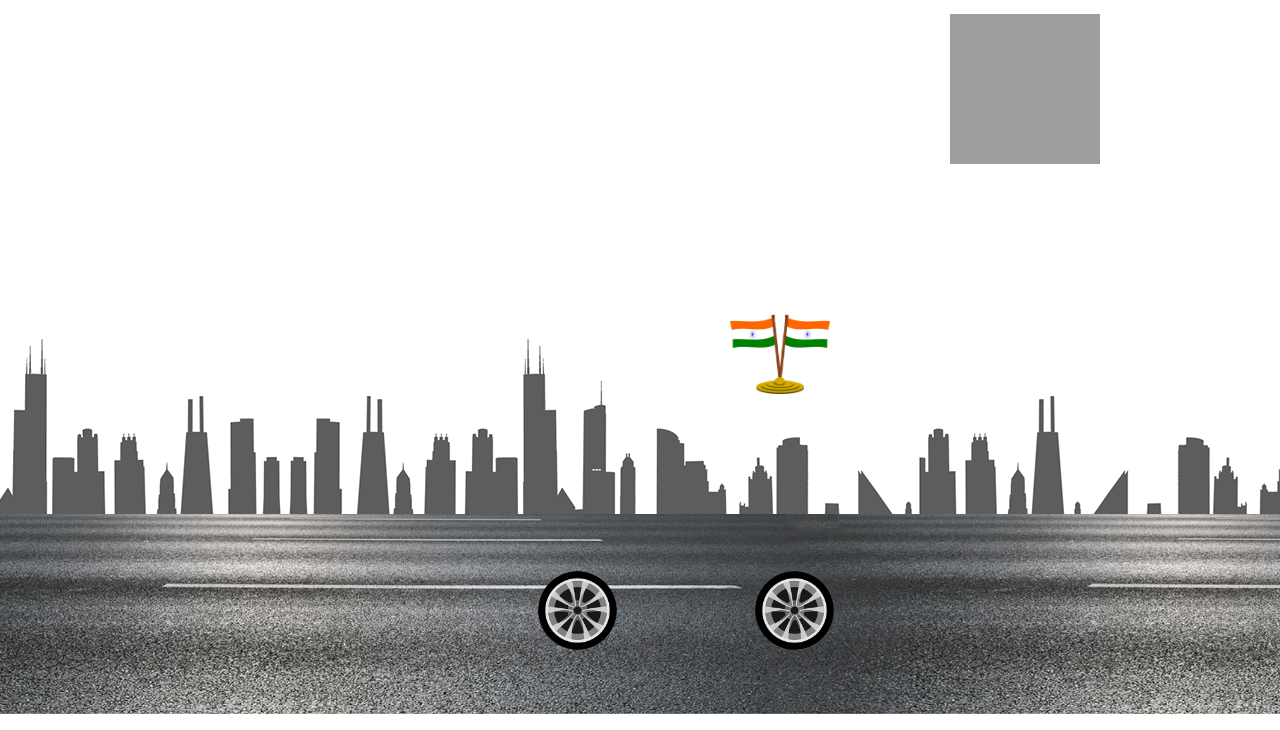
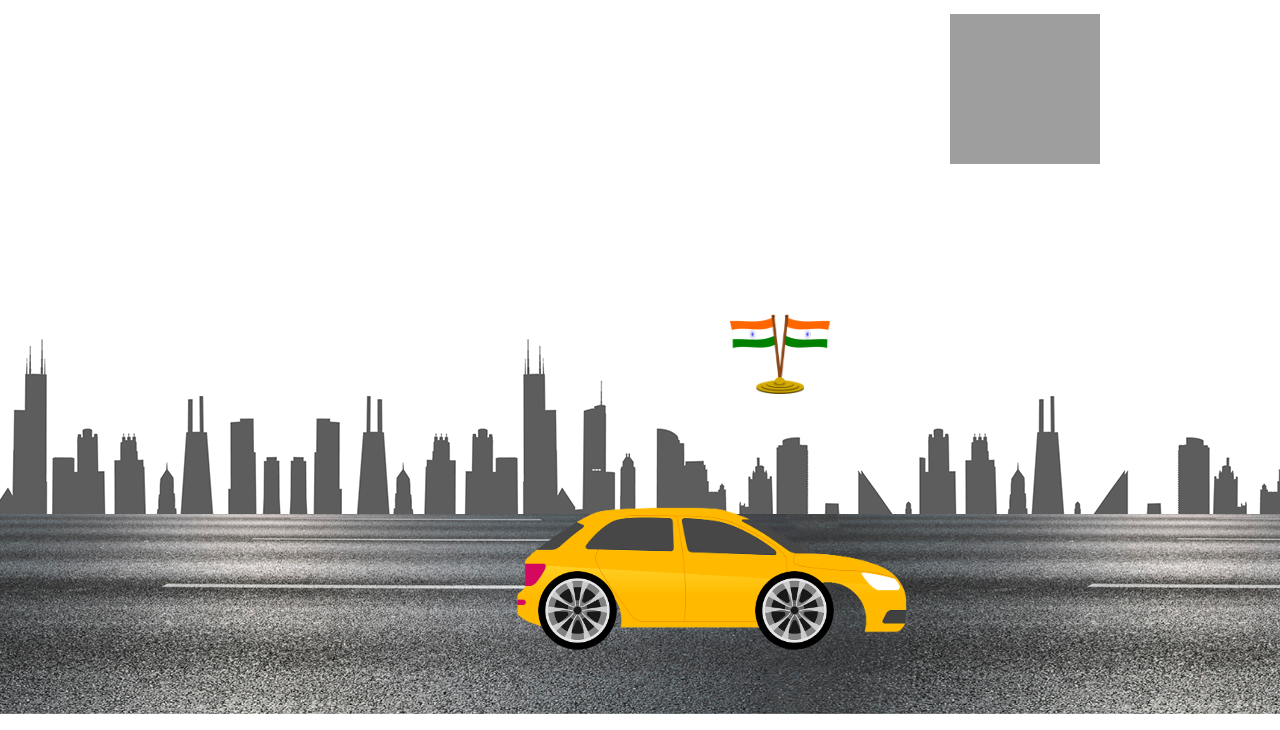
Before and after one commit to dhomnedhanashri/CSSassingment-5, a plain HTML site: page index3.html in a window 1280 px wide. Shown: the part 86-816 px from the top of the page. Drawn offline with Linux system fonts and the light colour scheme; the site is published under a folder, as on GitHub Pages, so addresses that start at the root find nothing.

Commit message:
Update index3.html

```diff
--- a/index3.html
+++ b/index3.html
@@ -12,7 +12,7 @@
         <div class="city"></div>
         <div class="road"></div>
         <div class="car">
-            <img src="/car.png" alt="">
+            <img src="./car.png" alt="">
         </div>
         <div class="frontwheel">
           <img src="./wheel.png" alt="">
```
